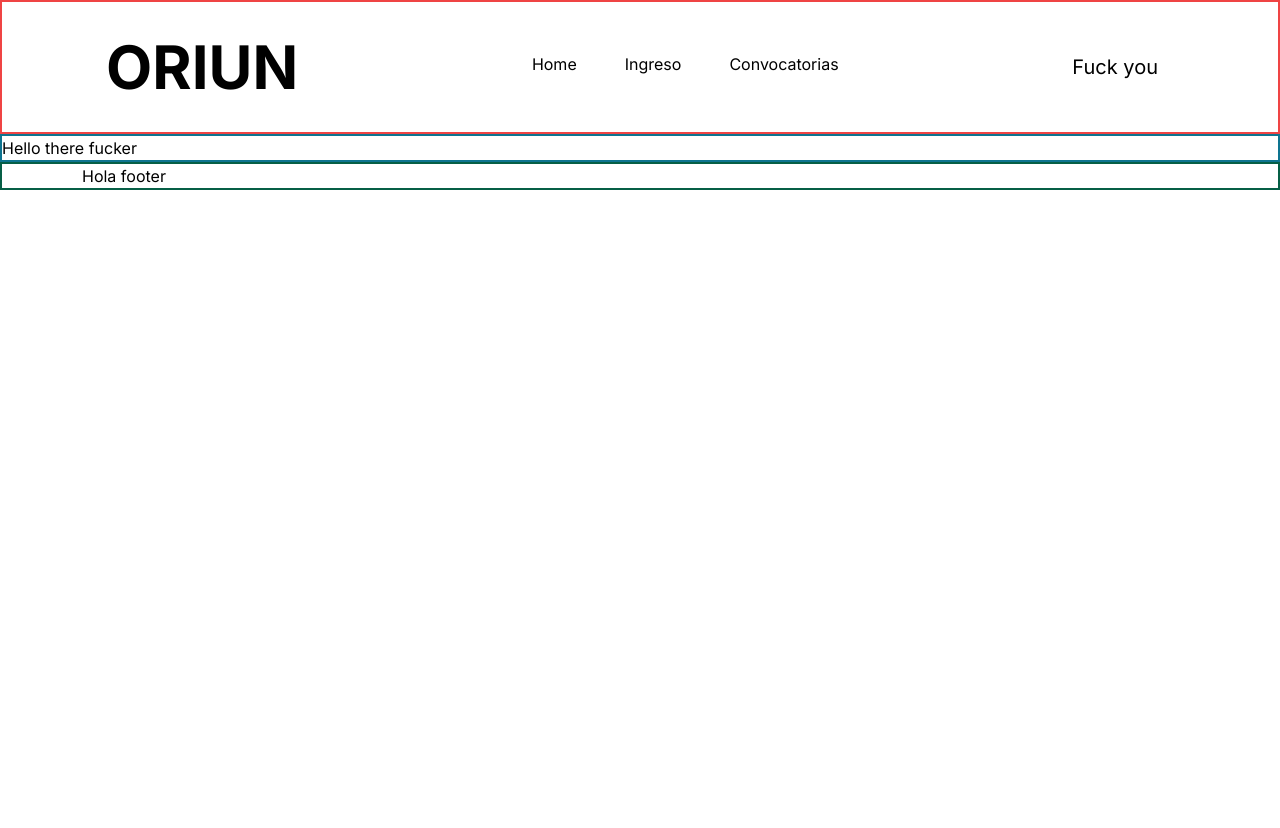
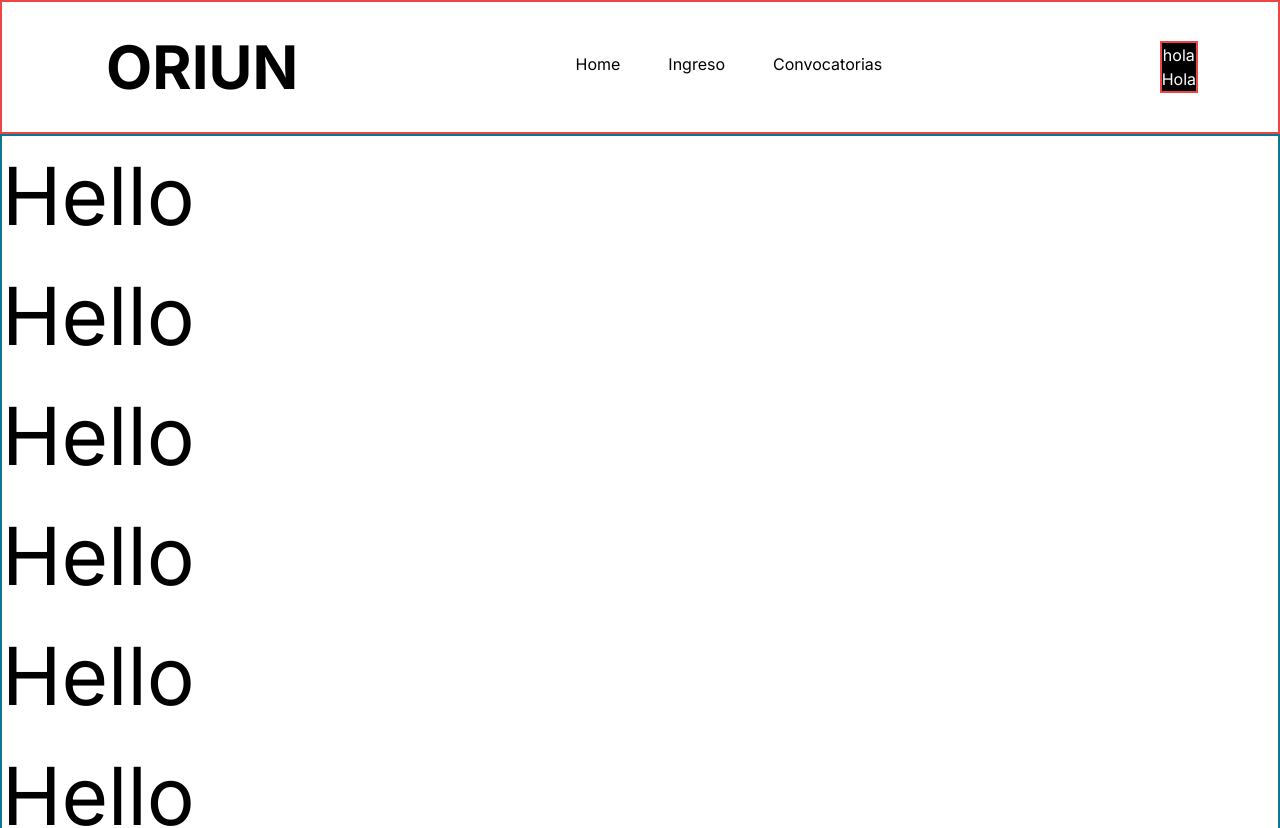
Before and after one commit to camunozv/oriun-frontend, a Next.js app: page / in a window 1280 px wide. Shown: the top 828 px of the page. Before the commit the page ends 800 px from the top, so only its background shows below. Built offline with nearby package versions, Linux system fonts and the light colour scheme.

Commit message:
5. General Advance

```diff
--- a/app/page.js
+++ b/app/page.js
@@ -33,8 +33,15 @@ export default function Home() {
     <>
       <Navbar />
 
-      <main className="relative overflow-hidden mx-auto max-w-[1580px] border-2 border-cyan-700">
-        Hello there fucker
+      <main className="relative overflow-hidden mx-auto max-w-[1580px] max-h-[1024px] border-2 border-cyan-700">
+        <h1 className="text-[80px]">Hello</h1>
+        <h1 className="text-[80px]">Hello</h1>
+        <h1 className="text-[80px]">Hello</h1>
+        <h1 className="text-[80px]">Hello</h1>
+        <h1 className="text-[80px]">Hello</h1>
+        <h1 className="text-[80px]">Hello</h1>
+        <h1 className="text-[80px]">Hello</h1>
+
       </main>
 
       <Footer />
--- /dev/null
+++ b/components/button/Button.jsx
@@ -0,0 +1,12 @@
+import React from 'react'
+
+function Button({type, variant, title, children}) {
+  return (
+    <button type = {type} variant = {variant}>
+        <p>{title}</p>
+        {children}
+    </button>
+  )
+}
+
+export default Button
--- a/components/navbar/navbar.jsx
+++ b/components/navbar/navbar.jsx
@@ -1,12 +1,10 @@
 import Link from "next/link";
 import React from "react";
 import { NAV_LINKS } from "@/constants";
-
+import Button from "../button/Button";
 function Navbar() {
   // NOTES:
   // "fixed" means no matter if we scroll the nav will pasted on top of the page.
-
-  // "w-full" means it takes the full width of the page
 
   // "shadow-xl" puts the big shadow under the component
 
@@ -49,7 +47,7 @@ function Navbar() {
   // "z-30" sets the height of the z index, which is perpendicular to the screen. this allows to deal with element overlapping
   // elements with higher z index are placed above the elements with lower z-index.
 
-  // in the "ul": we use hidden for small screens, but flex on large screens or bigger, by using the utility: "lg".
+  // in the "ul": we use hidden for small screens, but flex on large screens or bigger, by using the utility: "lg: flex".
   // "gap-12" : sets spacing between elements of grid, ul, or flex elements 12 is multiplied by 4 to obtain size in pixels
 
   // text & font utilites are different: text is used for setting up text appearance whereas font is used to set up the font
@@ -69,19 +67,27 @@ function Navbar() {
       </Link>
 
       <ul className="hidden h-full gap-12 lg:flex">
-        {
-          NAV_LINKS.map((link) => (
-            <Link href={link.href} key={link.key} className="flex items-center justify-center text-[16px] font-[400]
-            hover:font-bold cursor-pointer pb-1.5 transition-all">
-              {link.label}
-            </Link>
-          ))
-        }
+        {NAV_LINKS.map((link) => (
+          <Link
+            href={link.href}
+            key={link.key}
+            className="flex items-center justify-center text-[16px] font-[400]
+            hover:font-bold cursor-pointer pb-1.5 transition-all"
+          >
+            {link.label}
+          </Link>
+        ))}
       </ul>
 
-      <Link href="/" className="transition-all hover:font-bold text-[20px] font-[400] pr-10">
+      {/* <Link href="/" className="transition-all hover:font-bold text-[20px] font-[400] pr-10">
         Fuck you
-      </Link>
+      </Link> */}
+
+      <div className="hidden items-center justify-center lg:flex bg-black text-white border-2 border-red-500">
+        <Button title = "hola" type="button" variant="">
+          <h1>Hola</h1>
+        </Button>
+      </div>
     </nav>
   );
 }
```
